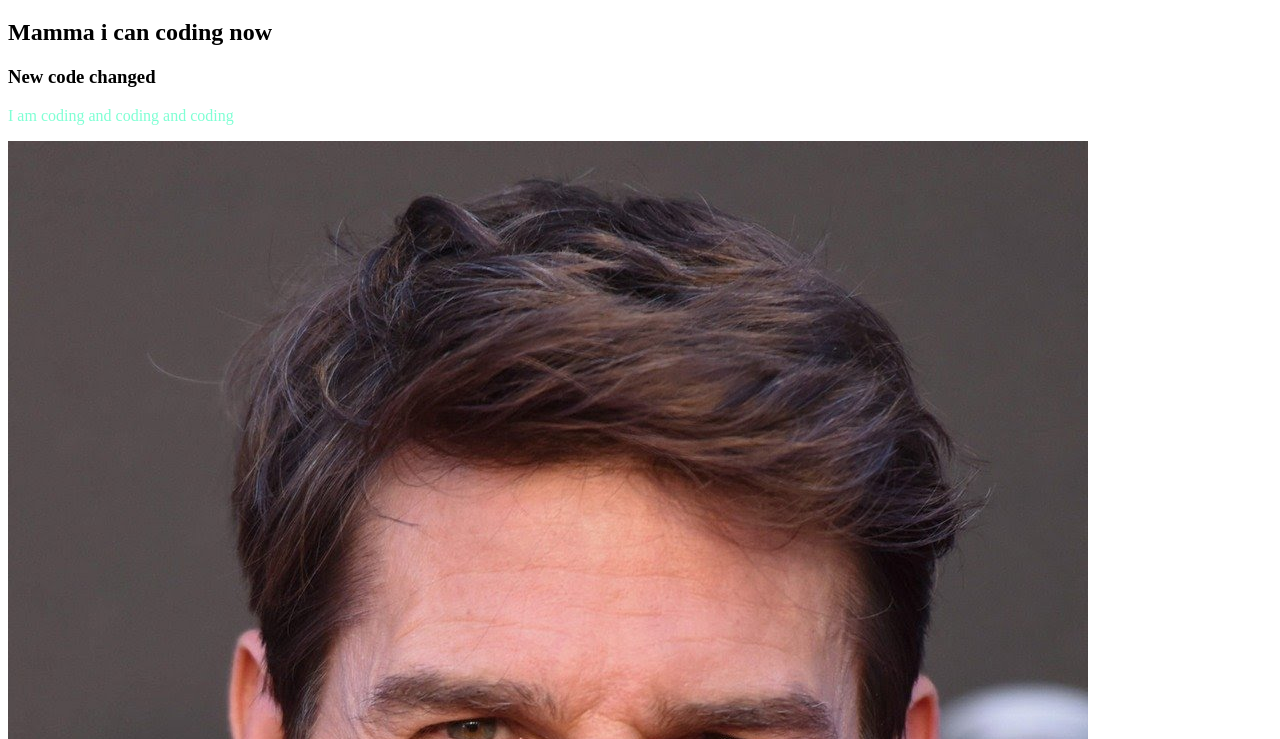
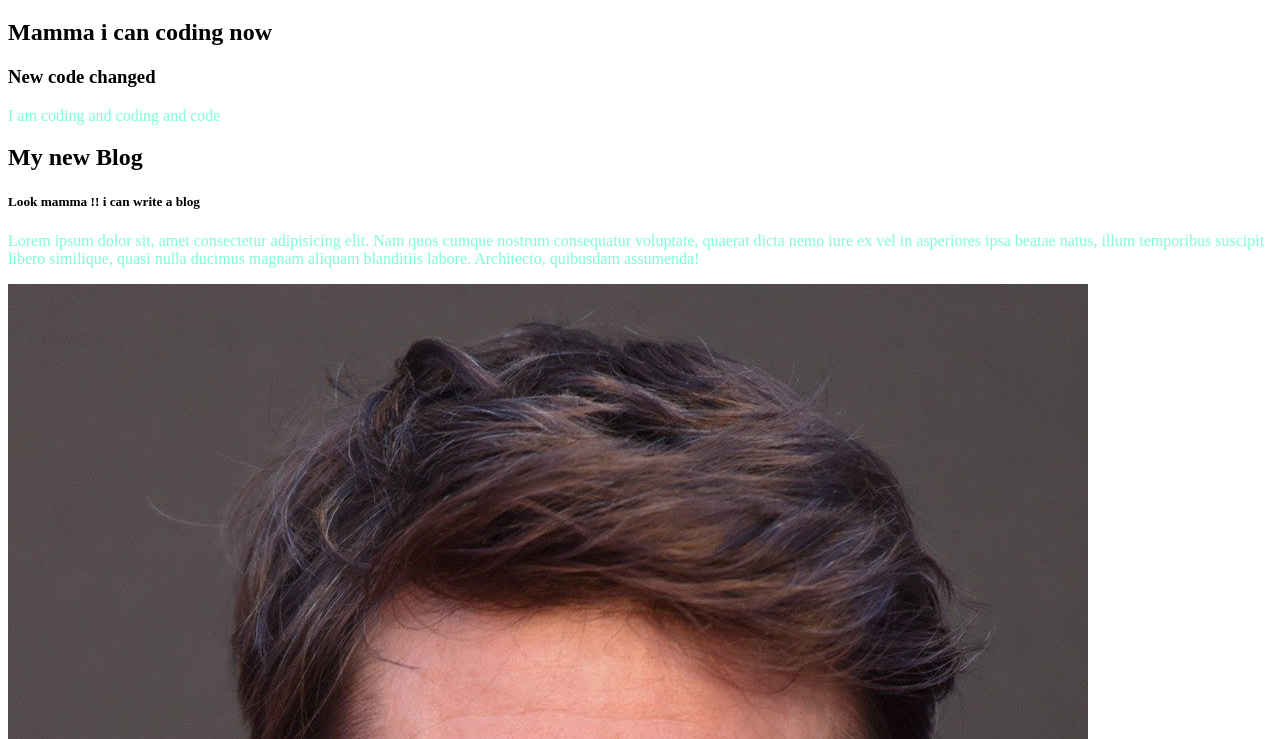
Before and after one commit to MoshiorRahman/rmy-second-repo, a plain HTML site: page index.html in a window 1280 px wide. Shown: the part 61-800 px from the top of the page. Drawn offline with Linux system fonts and the light colour scheme.

Commit message:
add somthing

```diff
--- a/index.html
+++ b/index.html
@@ -13,14 +13,22 @@
     <h1>I can push to github</h1>
     <h2>Mamma i can coding now</h2>
     <h3>New code changed</h3>
-    <p>I am coding and coding and coding</p>
+    <p>I am coding and coding and code</p>
+    <div>
+        <h2>My new Blog</h2>
+        <h5>Look mamma !! i can write a blog</h5>
+        <p>Lorem ipsum dolor sit, amet consectetur adipisicing elit. Nam quos cumque nostrum consequatur voluptate,
+            quaerat dicta nemo iure ex vel in asperiores ipsa beatae natus, illum temporibus suscipit libero similique,
+            quasi nulla ducimus magnam aliquam blanditiis labore. Architecto, quibusdam assumenda!</p>
+    </div>
     <div>
         <img src="tom.jpg" alt="">
         <img src="ariyana.jpg" alt="">
         <img src="messi.jpg" alt="">
     </div>
+
     <footer>
-        don't copy write
+        don't like do copy write
     </footer>
 
 </body>
```
